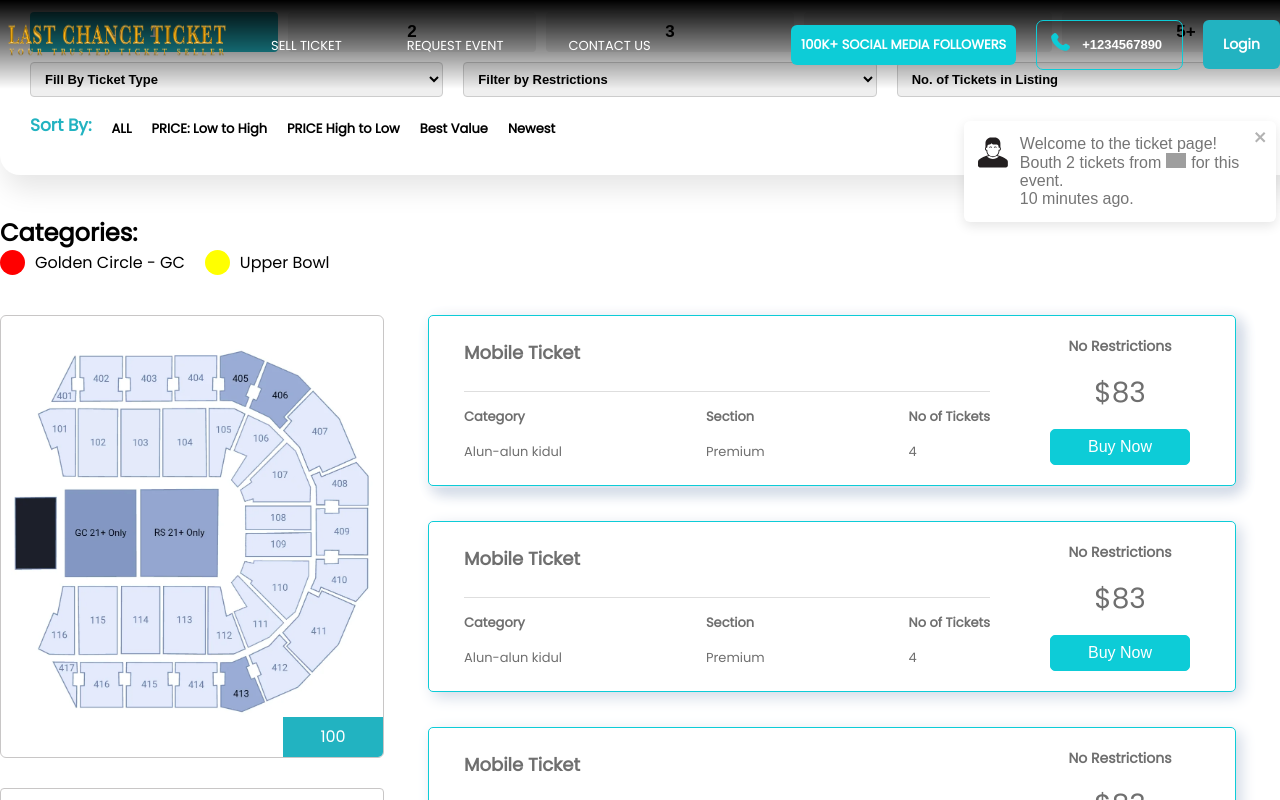
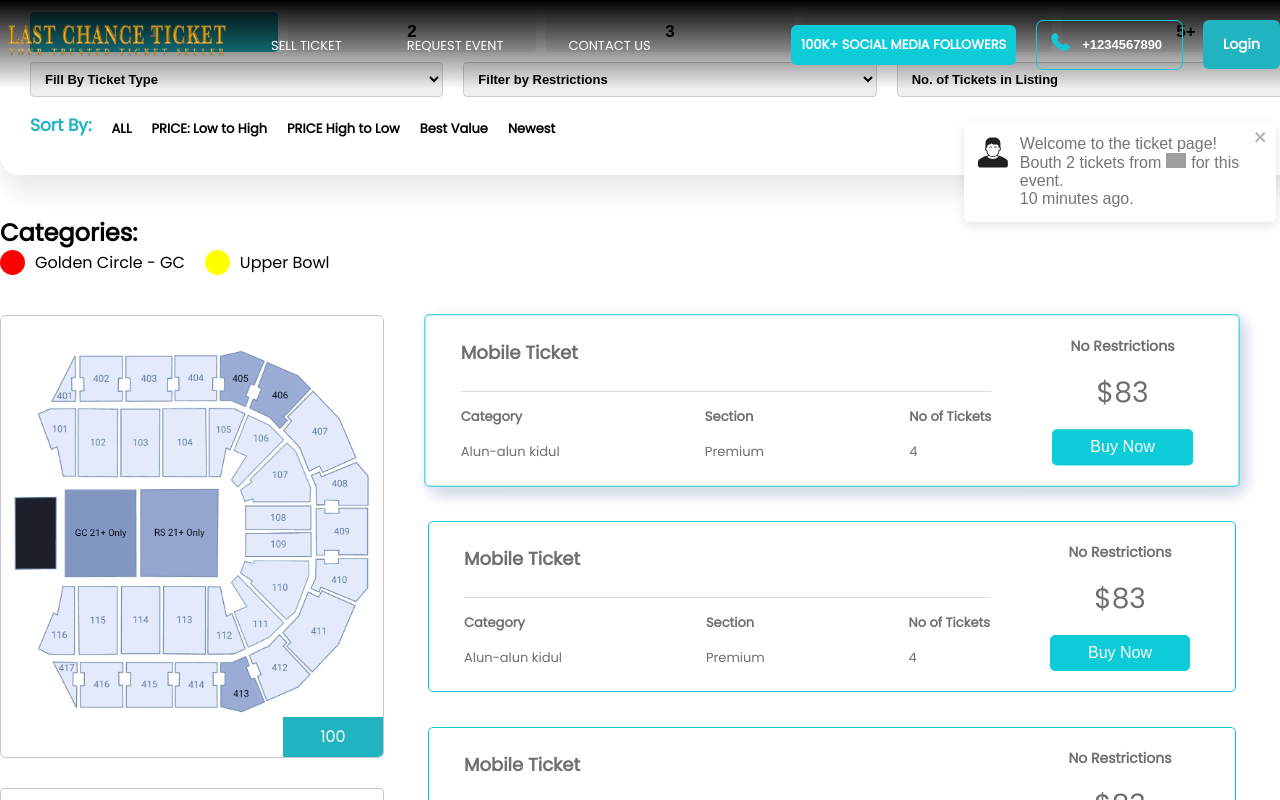
Before and after one commit to amirishaque/LastTicket-speed-optimization, a React (Vite) app: page /Ticket in a window 1280 px wide. In both pictures the pointer is over the element 832 px from the left and 1006 px from the top of the page. Shown: the part 606-1406 px from the top of the page. Built offline with nearby package versions, Linux system fonts and the light colour scheme; grey boxes are pictures that could not be loaded.

Commit message:
hover effect

```diff
--- a/src/styles/requestevent/style.css
+++ b/src/styles/requestevent/style.css
@@ -144,11 +144,15 @@
   height: 50px;
   font-size: 15px;
   cursor: pointer;
+  transition: 0.4s;
 }
 
 .formCol input:hover {
   border: 2px solid #22b3c1;
   transition: 0.04s;
+  color: #0DCCD7 !important;
+  background: #fff;
+  /* color: #0DCCD7; */
 }
 
 @media (max-width: 600px) {
--- a/src/styles/ticket/style.css
+++ b/src/styles/ticket/style.css
@@ -15,9 +15,15 @@
   border-radius: 5px;
   margin: 0 0 35px;
   overflow: hidden;
-  box-shadow: 5px 5px 15px #d1d9e6, -5px -5px 15px #ffffff;
   gap: 20px;
   border: 1px solid #0dccd7;
+  transition: 0.4s;
+  /* box-shadow: 5px 5px 15px #d1d9e6, -5px -5px 15px #ffffff; */
+}
+.eticket-wrapper .eticket-box:hover {
+  box-shadow: 5px 5px 15px #d1d9e6, -5px -5px 15px #ffffff;
+      transform: scale(1.009);
+
 }
 .eticket-wrapper .eticket-box .left-fragment {
   padding-left: 15px;
--- a/src/styles/ticket/style.scss
+++ b/src/styles/ticket/style.scss
@@ -14,9 +14,12 @@
         border-radius: 5px;
         margin: 0 0 35px;
         overflow: hidden;
-        box-shadow: 5px 5px 15px #d1d9e6, -5px -5px 15px #ffffff;
         gap: 20px;
         border: 1px solid #0dccd7;
+        transition: 0.4s;
+        &:hover{
+            box-shadow: 5px 5px 15px #d1d9e6, -5px -5px 15px #ffffff;
+        }
 
         .left-fragment {
             padding-left: 15px;
```
Also changed, not shown: 1 other file (tests, documents, lock files or other folders).
